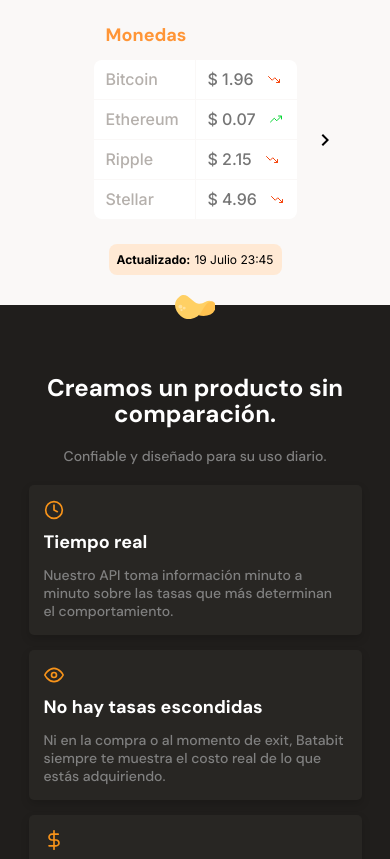
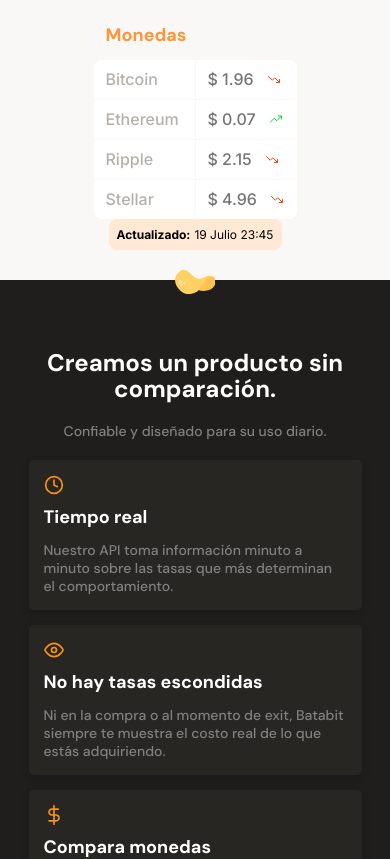
Before and after one commit to xMarioOP/mobile-first-layout, a plain HTML site: page index.html in a window 390 px wide. Shown: the part 800-1659 px from the top of the page. Drawn offline with Linux system fonts and the light colour scheme.

Commit message:
Responsive

```diff
--- a/index.html
+++ b/index.html
@@ -64,7 +64,6 @@
                                 <div class="coin bottom-left">Stellar</div>
                                 <div class="price-coins bottom-right">$ 4.96 <span class="coin-icon-down"></span></div>
                             </div>
-                            <span class="coins-table__icon"></span>
                         </div>
                     </div>
                     <div class="updated-text">
--- a/style.css
+++ b/style.css
@@ -266,15 +266,7 @@ main {
     justify-content: center;
 }
 
-.coins-table__icon {
-    position: relative;
-    display: inline-block;
-    width: 24px;
-    height: 24px;
-    background: url(./assets/icons/right-arrow.svg) center no-repeat;
-    right: -130px;
-    top: -92px;
-}
+
 
 /* cards */
 .main-product-detail {
@@ -434,7 +426,7 @@ main {
     position: relative;
     scroll-snap-align: center;
     width: 70%;
-    min-width: 290px;
+    min-width: 190px;
     max-width: 300px;
     height: 250px;
     margin: 50px 5px 0;
@@ -525,26 +517,26 @@ footer {
     background-color: var(--bitcoin-orange);
 }
 
-footer section{
+footer section {
     width: 50%;
     display: flex;
     justify-content: center;
     align-items: center;
 }
 
-footer .left ul{
+footer .left ul {
     font-size: 1.4rem;
     font-weight: 500;
     line-height: 1.8rem;
     list-style: none;
 }
 
-footer .left li{
+footer .left li {
     margin: 10px 0;
 
 }
 
-.left a{
+.left a {
     text-decoration: none;
     color: var(--just-white);
 }
```
